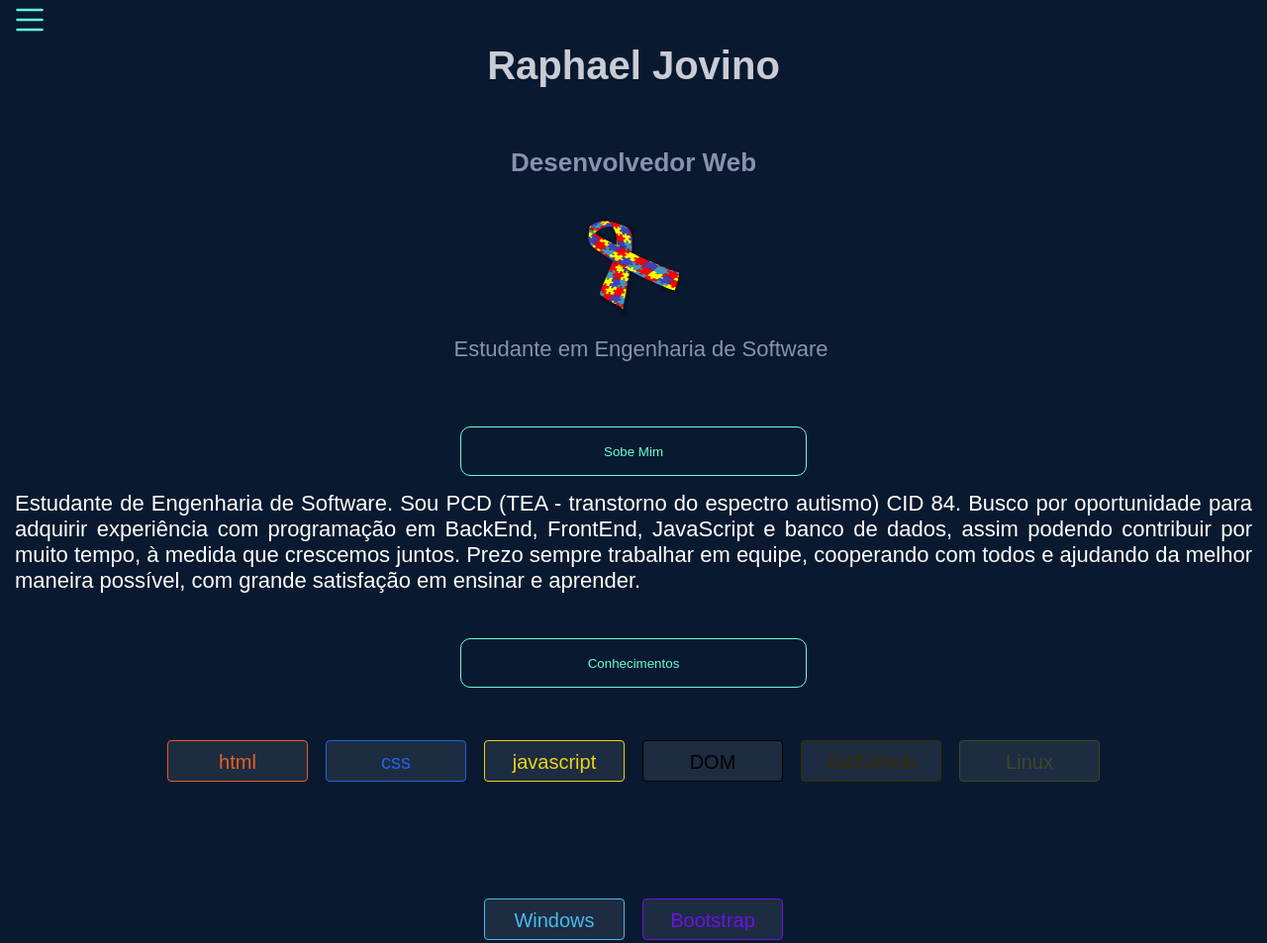
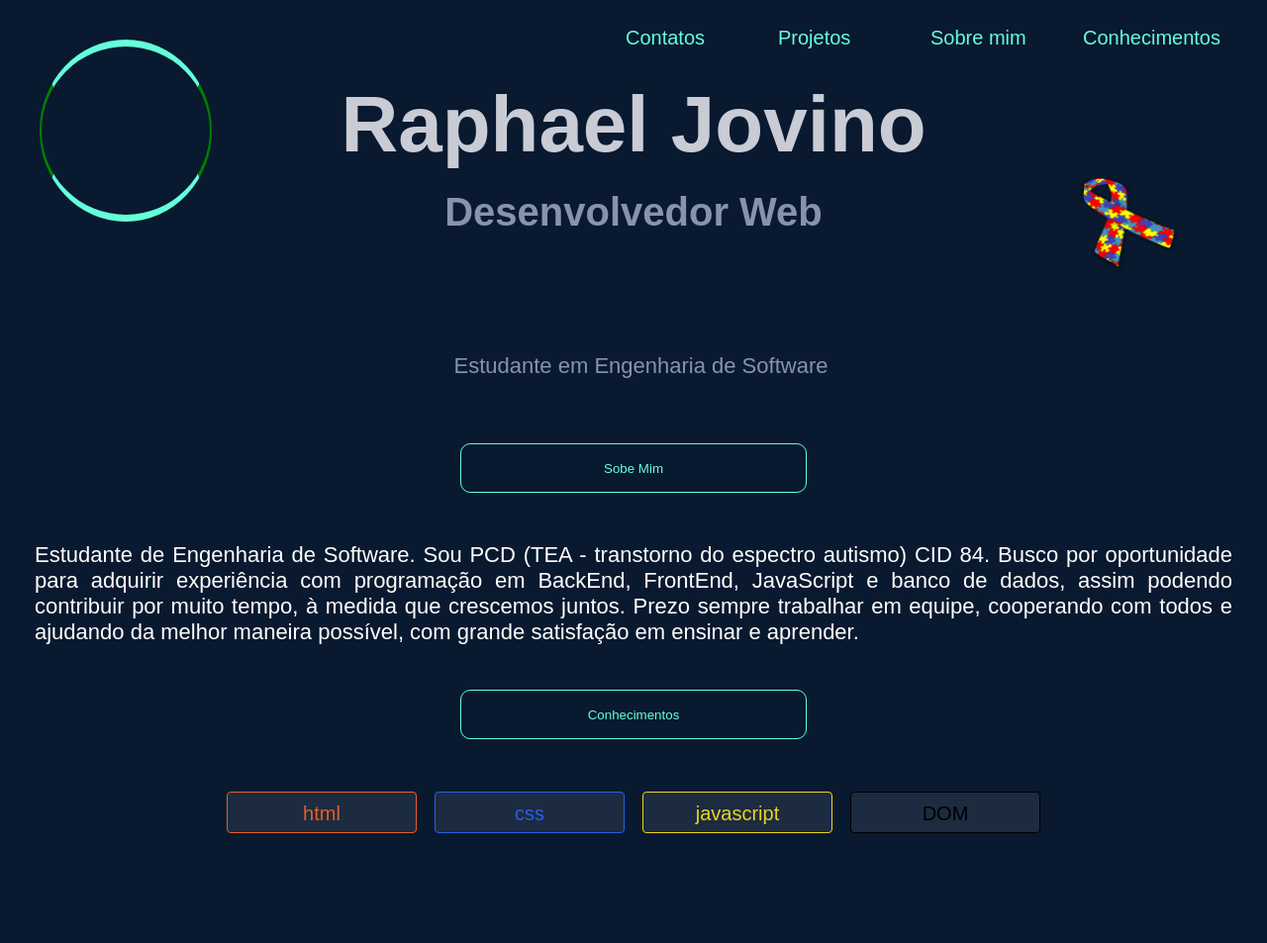
Before and after one commit to RaphaelJovino/portfolio.github.io, a plain HTML site: page index.html in a window 1280 px wide. Shown: the top 953 px of the page at 99% size. Drawn offline with Linux system fonts and the light colour scheme.

Commit message:
atualizacao-versao-desktop

```diff
--- /dev/null
+++ b/assets/css/responsivo.css
@@ -0,0 +1,303 @@
+  @media(min-width: 0px) {
+    @import url("https://fonts.googleapis.com/css2?family=Montserrat&family=Reem+Kufi+Ink&display=swap");
+
+    * {
+      margin: 0;
+      padding: 0;
+      border: 0;
+      list-style: none;
+    }
+
+    body {
+      background: #09192f;
+      font-family: "Montserrat", sans-serif;
+      font-family: "Reem Kufi Ink", sans-serif;
+    }
+
+    .animacao {
+      display: none;
+    }
+
+    .principal,
+    .menuLateral {
+      display: flex;
+      flex-direction: column;
+      align-items: center;
+    }
+
+    .botaoMenu {
+      color: #64ffda;
+      transition: all 0.5s;
+      position: relative;
+      left: 10px;
+
+    }
+
+    .barraNavegacao {
+      background: #12243d;
+      height: 100vh;
+      width: 70vw;
+      font-size: 25px;
+      visibility: hidden;
+      position: absolute;
+      z-index: 1;
+    }
+
+    .menuLateral {
+      justify-content: space-between;
+      top: 50px;
+      position: absolute;
+    }
+
+    .botoes-navegacao {
+      padding: 30px;
+    }
+
+    a {
+      text-decoration: none;
+      color: #64ffda;
+    }
+
+    a:visited {
+      color: #64ffda;
+    }
+
+    .nomeDestaque {
+      position: relative;
+      font-size: 40px;
+      color: #c9ccd5;
+    }
+
+    .destaqueDesenvolvedorWeb {
+      color: #8892b0;
+      position: relative;
+      left: auto;
+      right: auto;
+      top: 60px;
+      font-size: 26px;
+    }
+
+    .imagemAutismo {
+      position: relative;
+      width: 100px;
+      height: 100px;
+      position: relative;
+      left: auto;
+      right: auto;
+      top: 100px;
+    }
+
+    .paragrafoEstudante {
+      color: #8892b0;
+      font-size: 22px;
+      padding-left: 15px;
+      position: relative;
+      text-align: justify;
+      top: 120px;
+      align-items: center;
+    }
+
+    .botaoTopicos {
+      width: 350px;
+      height: 50px;
+      border: 1px solid #64ffda;
+      border-radius: 10px;
+      color: #64ffda;
+      background: transparent;
+      position: relative;
+      top: 185px;
+    }
+
+    .botaoTopicos:hover {
+      background-color: #2d826e;
+    }
+
+    .paragrafoSobre {
+      position: relative;
+      color: white;
+      font-size: 22px;
+      padding: 35px;
+      text-align: justify;
+      top: 200px;
+      padding-bottom: 60px;
+    }
+
+    .conhecimentos {
+      color: #64ffda;
+      position: relative;
+      top: 180px;
+      width: 80vw;
+      height: 40vh;
+      padding: 39px;
+      margin: 10px;
+      display: flex;
+      flex-wrap: wrap;
+      justify-content: center;
+    }
+
+    .conhecimentosItem {
+      width: 120px;
+      height: 20px;
+      font-size: 20px;
+      border: white solid 1px;
+      border-radius: 4px;
+      margin: 9px;
+      padding: 10px;
+      background-color: rgba(255, 255, 255, 0.083);
+      align-content: center;
+      text-align: center;
+    }
+
+    .conhecimentosItem0 {
+      color: #e56027;
+      border-color: #e56027;
+    }
+
+    .conhecimentosItem0:hover {
+      background-color: #923b15;
+    }
+
+    .conhecimentosItem1 {
+      color: #2760e5;
+      border-color: #2760e5;
+    }
+
+    .conhecimentosItem1:hover {
+      background-color: #103895;
+    }
+
+    .conhecimentosItem2 {
+      color: #ead41c;
+      border-color: #ead41c;
+    }
+
+    .conhecimentosItem2:hover {
+      background-color: #998c13;
+    }
+
+    .conhecimentosItem3 {
+      color: black;
+      border-color: black;
+    }
+
+    .conhecimentosItem3:hover {
+      background-color: black;
+    }
+
+    .conhecimentosItem4 {
+      color: #3b2b01;
+      border-color: #3b2b01;
+    }
+
+    .conhecimentosItem4:hover {
+      background-color: #231a04;
+    }
+
+    .conhecimentosItem5 {
+      color: #414728;
+      border-color: #414728;
+    }
+
+    .conhecimentosItem5:hover {
+      background-color: #5f6b2e;
+    }
+
+    .conhecimentosItem6 {
+      color: #46baef;
+      border-color: #46baef;
+    }
+
+    .conhecimentosItem6:hover {
+      background-color: #1c8ec2;
+    }
+
+    .conhecimentosItem7 {
+      color: #6d11ea;
+      border-color: #6d11ea;
+    }
+
+    .conhecimentosItem7:hover {
+      background-color: #360976;
+    }
+
+    .imagemContatos {
+      display: flex;
+      width: 300px;
+      height: 100px;
+      top: 200px;
+      position: relative;
+    }
+
+    .linkContatos {
+      width: 50px;
+      height: 50px;
+      position: relative;
+      border-radius: 100%;
+      margin: 10px;
+    }
+
+    .botaoTopo {
+      color: #64ffda;
+      position: relative;
+      top: 200px;
+    }
+
+    footer {
+      text-align: center;
+      color: #8892b0;
+      position: relative;
+      top: 200px;
+    }
+  }
+
+  @media (min-width: 768px) {
+    .botaoMenu {
+      display: none;
+    }
+
+    .botaoHome {
+      visibility: visible;
+      color: #64ffda;
+      position: relative;
+      right: 100px;
+    }
+
+    .menuLateral {
+      visibility: visible;
+      flex-direction: row;
+      position: relative;
+      top: 25px;
+      justify-content: end;
+      left: 200px;
+
+    }
+
+    .nomeDestaque {
+      font-size: 60px;
+      position: relative;
+      top: 100px;
+      left: 90px;
+    }
+
+    .destaqueDesenvolvedorWeb {
+      font-size: 40px;
+      right: 90px;
+      top: 100px;
+    }
+
+    .imagemAutismo {
+      position: relative;
+      right: 280px;
+    }
+
+    .botoes-navegacao {
+      width: 150px;
+      padding: 1px;
+      margin: 1px;
+      font-size: 20px;
+    }
+
+    .conhecimentosItem {
+      width: 170px;
+    }
+  }
--- /dev/null
+++ b/assets/css/style.css
@@ -0,0 +1,64 @@
+@media (min-width: 900px) {
+    .menuLateral {
+        top: 25px;
+        left: 350px;
+    }
+
+    .nomeDestaque {
+        font-size: 80px;
+        top: 80px;
+        left: 0px;
+    }
+
+    .imagemAutismo {
+        left: 500px;
+        top: 40px;
+    }
+
+    .destaqueDesenvolvedorWeb {
+        right: 0px;
+    }
+
+    .conhecimentos {
+        width: 900px;
+    }
+
+    .botoes-navegacao:hover {
+        text-decoration: underline;
+
+    }
+
+    .linkContatos {
+        transition: all 1s;
+        cursor: pointer;
+    }
+
+    .linkContatos:hover {
+        -webkit-transform: rotateZ(360deg);
+        transform: rotateZ(360deg);
+    }
+
+    .animacao {
+        display: block;
+        position: absolute;
+        width: 50px;
+        height: 50px;
+        border: 2px solid green;
+        margin: 40px;
+        padding: 60px;
+        border-radius: 100%;
+        border-top: 7px solid #64FFDA;
+        border-bottom: 7px solid #64FFDA;
+        animation: loading .5s linear infinite;
+    }
+
+    @keyframes loading {
+        from {
+            transform: rotate(0deg);
+        }
+
+        to {
+            transform: rotate(360deg);
+        }
+    }
+}
--- a/index.html
+++ b/index.html
@@ -6,10 +6,12 @@
         <meta http-equiv="X-UA-Compatible" content="IE=edge" />
         <meta name="viewport" content="width=device-width, initial-scale=1.0" />
         <title>Raphael Jovino</title>
-        <link rel="stylesheet" href="responsivo.css" />
+        <link rel="stylesheet" href="./assets/css/responsivo.css" />
+        <link rel="stylesheet" href="./assets/css/style.css">
     </head>
 
     <body>
+        <div class="animacao"></div>
         <!-- botao menu -->
         <svg class="botaoMenu" id="idBotaoMenu" xmlns="http://www.w3.org/2000/svg" width="40" height="40"
             fill="currentColor" class="bi bi-list" viewBox="0 0 16 16">
@@ -28,7 +30,7 @@
         <main class="principal" id="principal">
             <h2 class="nomeDestaque">Raphael Jovino</h2>
             <h2 class="destaqueDesenvolvedorWeb">Desenvolvedor Web</h2>
-            <img class="imagemAutismo" src="./imagens/autism.png" alt="simbolo-autismo" />
+            <img class="imagemAutismo" src="./assets/image/autism.png" alt="simbolo-autismo" />
             <p class="paragrafoEstudante">Estudante em Engenharia de Software</p>
             <button class="botaoTopicos">Sobe Mim</button>
 
@@ -57,15 +59,15 @@
             <button class="botaoTopicos">Contatos</button>
 
             <ul class="imagemContatos">
-                <li><a href="https://github.com/RaphaelJovino" target="_blank"><img src="./imagens/git.png"
+                <li><a href="https://github.com/RaphaelJovino" target="_blank"><img src="./assets/image/git.png"
                             alt="imagem-github" class="linkContatos"></a></li>
                 <li><a href="https://www.linkedin.com/in/raphael-jovino-desenvolvedor-programador-analista/"
-                        target="_blank"><img src="./imagens/linkedin.png" alt="imagem-linkedin"
+                        target="_blank"><img src="./assets/image/linkedin.png" alt="imagem-linkedin"
                             class="linkContatos"></a>
                 </li>
-                <li><a href="https://www.instagram.com/wezseley/" target="_blank"><img src="./imagens/instagran.png"
-                            alt="imagem-instagran" class="linkContatos"></a></li>
-                <li><a href="mailto:raphaeljovino1@gmail.com" target="_blank"><img src="./imagens/gmail.png"
+                <li><a href="https://www.instagram.com/wezseley/" target="_blank"><img
+                            src="./assets/image/instagran.png" alt="imagem-instagran" class="linkContatos"></a></li>
+                <li><a href="mailto:raphaeljovino1@gmail.com" target="_blank"><img src="./assets/image/gmail.png"
                             alt="imagem-gmail" class="linkContatos"></a></li>
             </ul>
 
@@ -86,7 +88,7 @@
                 &copy;Raphael Jovino 2022
             </p>
         </footer>
-        <script src="script.js"></script>
+        <script src="./assets/js/script.js"></script>
     </body>
 
 </html>
--- a/responsivo.css
+++ /dev/null
@@ -1,246 +0,0 @@
-* {
-  margin: 0;
-  padding: 0;
-  border: 0;
-  list-style: none;
-}
-
-@import url("https://fonts.googleapis.com/css2?family=Montserrat&family=Reem+Kufi+Ink&display=swap");
-
-body {
-  background: #09192f;
-  font-family: "Montserrat", sans-serif;
-  font-family: "Reem Kufi Ink", sans-serif;
-}
-
-.principal,
-.menuLateral {
-  display: flex;
-  flex-direction: column;
-  align-items: center;
-}
-
-.botaoMenu {
-  color: #64ffda;
-  transition: all 0.5s;
-  position: relative;
-  left: 10px;
-
-}
-
-.barraNavegacao {
-  background: #12243d;
-  height: 100vh;
-  width: 70vw;
-  font-size: 25px;
-  visibility: hidden;
-  position: absolute;
-  z-index: 1;
-}
-
-.menuLateral {
-  justify-content: space-between;
-  top: 50px;
-  position: absolute;
-}
-
-.botoes-navegacao {
-  padding: 30px;
-}
-
-a {
-  text-decoration: none;
-  color: #64ffda;
-}
-
-a:visited {
-  color: #64ffda;
-}
-
-.nomeDestaque {
-  position: relative;
-  font-size: 40px;
-  color: #c9ccd5;
-}
-
-.destaqueDesenvolvedorWeb {
-  color: #8892b0;
-  position: relative;
-  left: auto;
-  right: auto;
-  top: 60px;
-  font-size: 26px;
-}
-
-.imagemAutismo {
-  position: relative;
-  width: 100px;
-  height: 100px;
-  position: relative;
-  left: auto;
-  right: auto;
-  top: 100px;
-}
-
-.paragrafoEstudante {
-  color: #8892b0;
-  font-size: 22px;
-  padding-left: 15px;
-  position: relative;
-  text-align: justify;
-  top: 120px;
-  align-items: center;
-}
-
-.botaoTopicos {
-  width: 350px;
-  height: 50px;
-  border: 1px solid #64ffda;
-  border-radius: 10px;
-  color: #64ffda;
-  background: transparent;
-  position: relative;
-  top: 185px;
-}
-
-.botaoTopicos:hover {
-  background-color: #2d826e;
-}
-
-.paragrafoSobre {
-  position: relative;
-  color: white;
-  font-size: 22px;
-  padding-left: 15px;
-  padding-right: 15px;
-  text-align: justify;
-  top: 200px;
-  padding-bottom: 60px;
-}
-
-.conhecimentos {
-  color: #64ffda;
-  position: relative;
-  top: 180px;
-  width: 80vw;
-  height: 40vh;
-  padding: 39px;
-  margin: 10px;
-  display: flex;
-  flex-wrap: wrap;
-  justify-content: center;
-}
-
-.conhecimentosItem {
-  width: 120px;
-  height: 20px;
-  font-size: 20px;
-  border: white solid 1px;
-  border-radius: 4px;
-  margin: 9px;
-  padding: 10px;
-  background-color: rgba(255, 255, 255, 0.083);
-  align-content: center;
-  text-align: center;
-}
-
-.conhecimentosItem0 {
-  color: #e56027;
-  border-color: #e56027;
-}
-
-.conhecimentosItem0:hover {
-  background-color: #923b15;
-}
-
-.conhecimentosItem1 {
-  color: #2760e5;
-  border-color: #2760e5;
-}
-
-.conhecimentosItem1:hover {
-  background-color: #103895;
-}
-
-.conhecimentosItem2 {
-  color: #ead41c;
-  border-color: #ead41c;
-}
-
-.conhecimentosItem2:hover {
-  background-color: #998c13;
-}
-
-.conhecimentosItem3 {
-  color: black;
-  border-color: black;
-}
-
-.conhecimentosItem3:hover {
-  background-color: black;
-}
-
-.conhecimentosItem4 {
-  color: #3b2b01;
-  border-color: #3b2b01;
-}
-
-.conhecimentosItem4:hover {
-  background-color: #231a04;
-}
-
-.conhecimentosItem5 {
-  color: #414728;
-  border-color: #414728;
-}
-
-.conhecimentosItem5:hover {
-  background-color: #5f6b2e;
-}
-
-.conhecimentosItem6 {
-  color: #46baef;
-  border-color: #46baef;
-}
-
-.conhecimentosItem6:hover {
-  background-color: #1c8ec2;
-}
-
-.conhecimentosItem7 {
-  color: #6d11ea;
-  border-color: #6d11ea;
-}
-
-.conhecimentosItem7:hover {
-  background-color: #360976;
-}
-
-.imagemContatos {
-  display: flex;
-  width: 300px;
-  height: 100px;
-  top: 200px;
-  position: relative;
-}
-
-.linkContatos {
-  width: 50px;
-  height: 50px;
-  position: relative;
-  border-radius: 100%;
-  margin: 10px;
-}
-
-.botaoTopo {
-  color: #64ffda;
-  position: relative;
-  top: 200px;
-}
-
-footer {
-  text-align: center;
-  color: #8892b0;
-  position: relative;
-  top: 200px;
-}
```
Also changed, not shown: assets/image/autism.png (renamed from imagens/autism.png), assets/image/face.png (renamed from imagens/face.png), assets/image/favicon.ico (renamed from imagens/favicon.ico), assets/image/git.png (renamed from imagens/git.png), assets/image/gmail.png (renamed from imagens/gmail.png), assets/image/instagran.png (renamed from imagens/instagran.png), assets/image/linkedin.png (renamed from imagens/linkedin.png), assets/image/perfil (4).JPG (renamed from imagens/perfil (4).JPG), assets/js/script.js (renamed from script.js).
